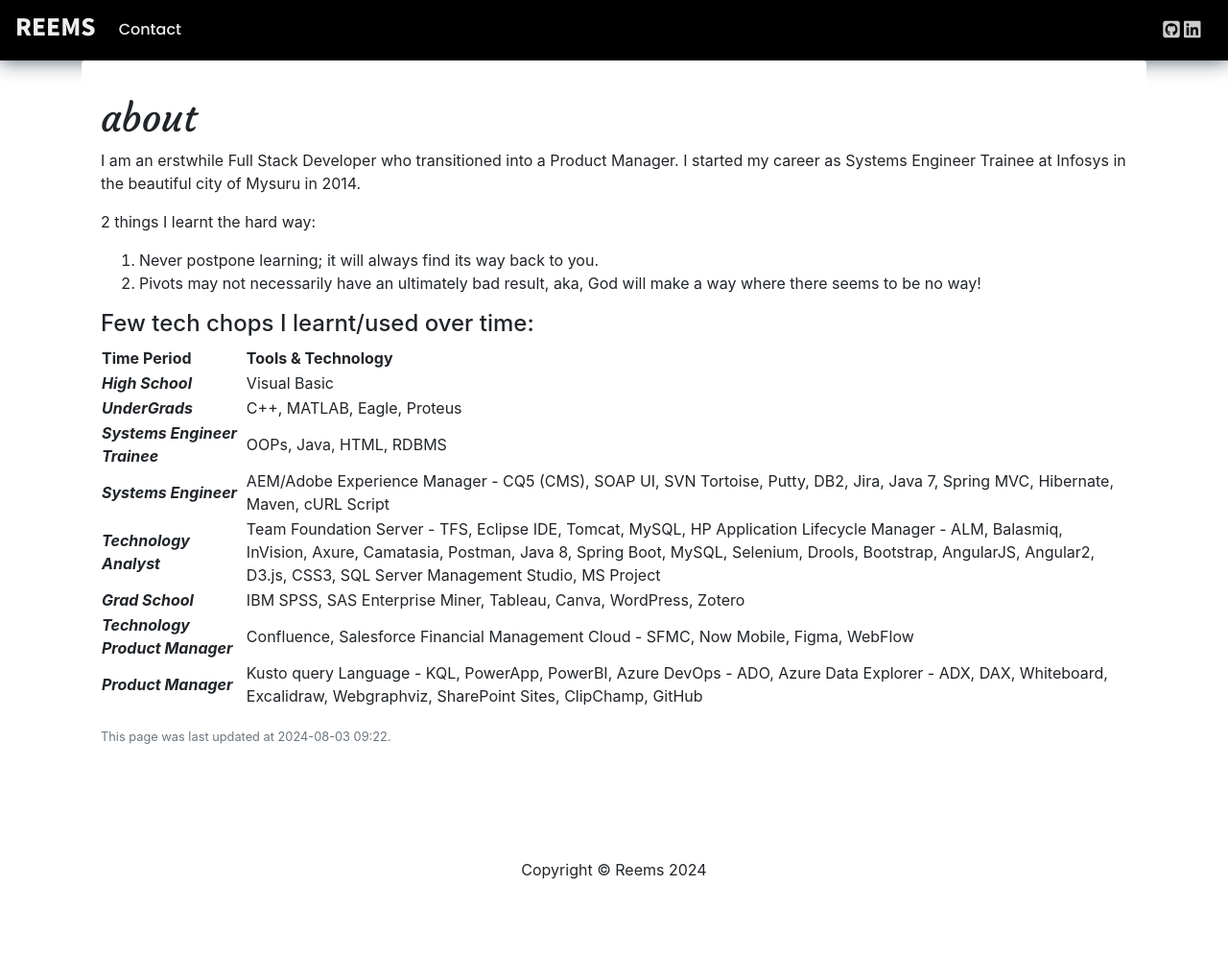
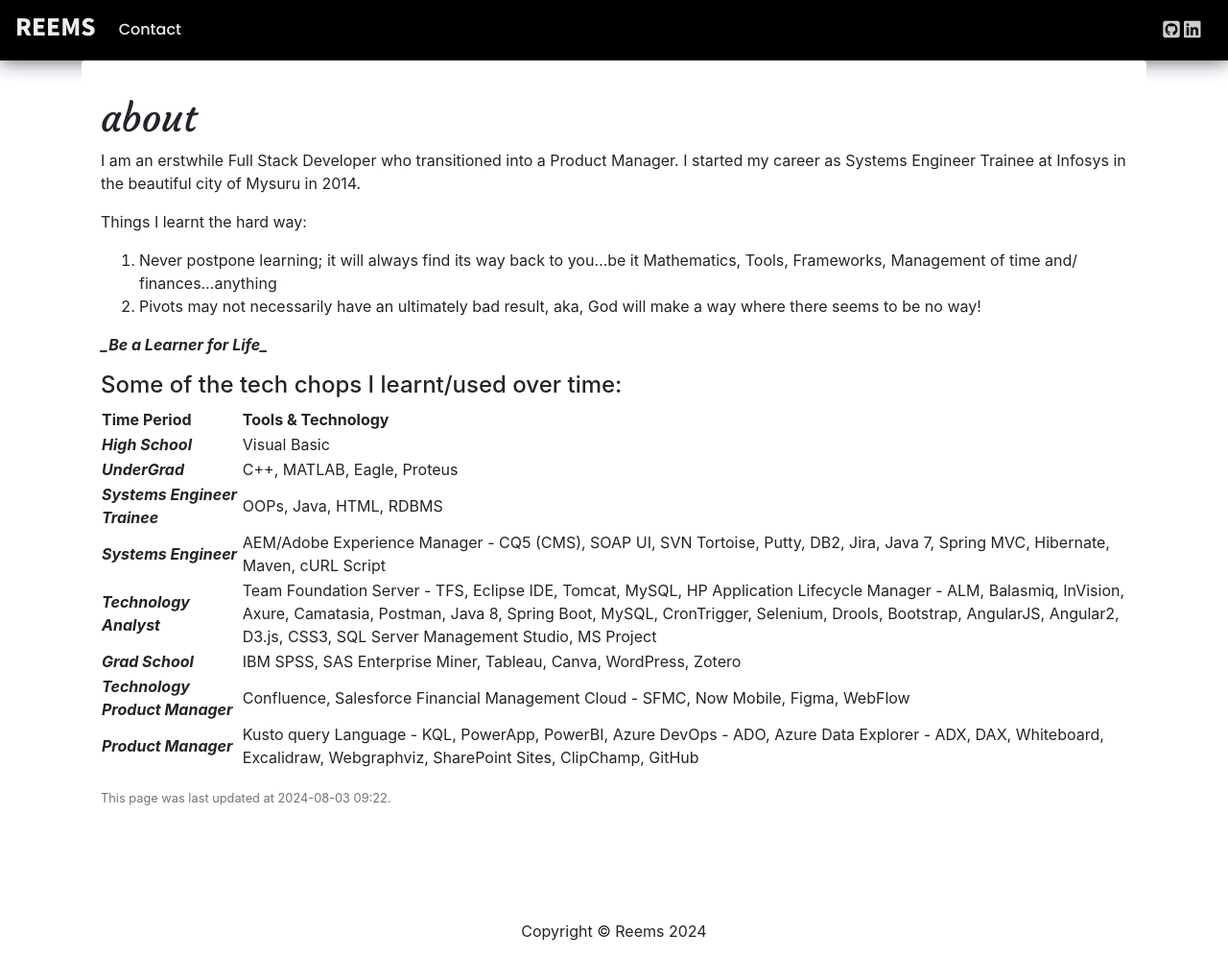
Before and after one commit to reemstk/reemstk.github.io, a Jekyll site: the page built from pages/about.md, in a window 1280 px wide. Shown: the whole page at 96% size. Built offline with Jekyll 4.4.1, drawn with Linux system fonts in a browser that asks for light colours; nearby versions of some CDN libraries; comment, search, counter and statistics services are not loaded; before the commit the page ends 934 px from its top, so only the background shows below that.

Commit message:
Update about.md

```diff
--- a/pages/about.md
+++ b/pages/about.md
@@ -2,7 +2,7 @@
 layout: page
 permalink: /about.html
 title: about
-description: Get to know what I'm up too
+description: learner for life
 header-img:
 last-updated: 2024-07-26 5:55 PM
 ---
@@ -11,20 +11,21 @@
 
 I am an erstwhile Full Stack Developer who transitioned into a Product Manager. I started my career as Systems Engineer Trainee at Infosys in the beautiful city of Mysuru in 2014.
 
-2 things I learnt the hard way:
-1. Never postpone learning; it will always find its way back to you.
+Things I learnt the hard way:
+1. Never postpone learning; it will always find its way back to you...be it Mathematics, Tools, Frameworks, Management of time and/ finances...anything
 2. Pivots may not necessarily have an ultimately bad result, aka, God will make a way where there seems to be no way!
 
+***_Be a Learner for Life_***
 
-#### Few tech chops I learnt/used over time:
+#### Some of the tech chops I learnt/used over time:
 
 | Time Period | Tools & Technology |
 |------|------|
-|**_High School_**| Visual Basic|
-|**_UnderGrads_**| C++, MATLAB, Eagle, Proteus|
-|**_Systems Engineer Trainee_**| OOPs, Java, HTML, RDBMS|
+|**_High School_**| Visual Basic |
+|**_UnderGrad_**| C++, MATLAB, Eagle, Proteus |
+|**_Systems Engineer Trainee_**| OOPs, Java, HTML, RDBMS |
 |**_Systems Engineer_**| AEM/Adobe Experience Manager - CQ5 (CMS), SOAP UI, SVN Tortoise, Putty, DB2, Jira, Java 7, Spring MVC, Hibernate, Maven, cURL Script|
-|**_Technology Analyst_**| Team Foundation Server - TFS, Eclipse IDE, Tomcat, MySQL, HP Application Lifecycle Manager - ALM, Balasmiq, InVision, Axure, Camatasia, Postman, Java 8, Spring Boot, MySQL, Selenium, Drools, Bootstrap, AngularJS, Angular2, D3.js, CSS3, SQL Server Management Studio, MS Project|
-|**_Grad School_**| IBM SPSS, SAS Enterprise Miner, Tableau, Canva, WordPress, Zotero|
+|**_Technology Analyst_**| Team Foundation Server - TFS, Eclipse IDE, Tomcat, MySQL, HP Application Lifecycle Manager - ALM, Balasmiq, InVision, Axure, Camatasia, Postman, Java 8, Spring Boot, MySQL, CronTrigger, Selenium, Drools, Bootstrap, AngularJS, Angular2, D3.js, CSS3, SQL Server Management Studio, MS Project |
+|**_Grad School_**| IBM SPSS, SAS Enterprise Miner, Tableau, Canva, WordPress, Zotero |
 |**_Technology Product Manager_**| Confluence, Salesforce Financial Management Cloud - SFMC, Now Mobile, Figma, WebFlow|
-|**_Product Manager_**| Kusto query Language - KQL, PowerApp, PowerBI, Azure DevOps - ADO, Azure Data Explorer - ADX, DAX, Whiteboard, Excalidraw, Webgraphviz, SharePoint Sites, ClipChamp, GitHub|
+|**_Product Manager_**| Kusto query Language - KQL, PowerApp, PowerBI, Azure DevOps - ADO, Azure Data Explorer - ADX, DAX, Whiteboard, Excalidraw, Webgraphviz, SharePoint Sites, ClipChamp, GitHub |
```
